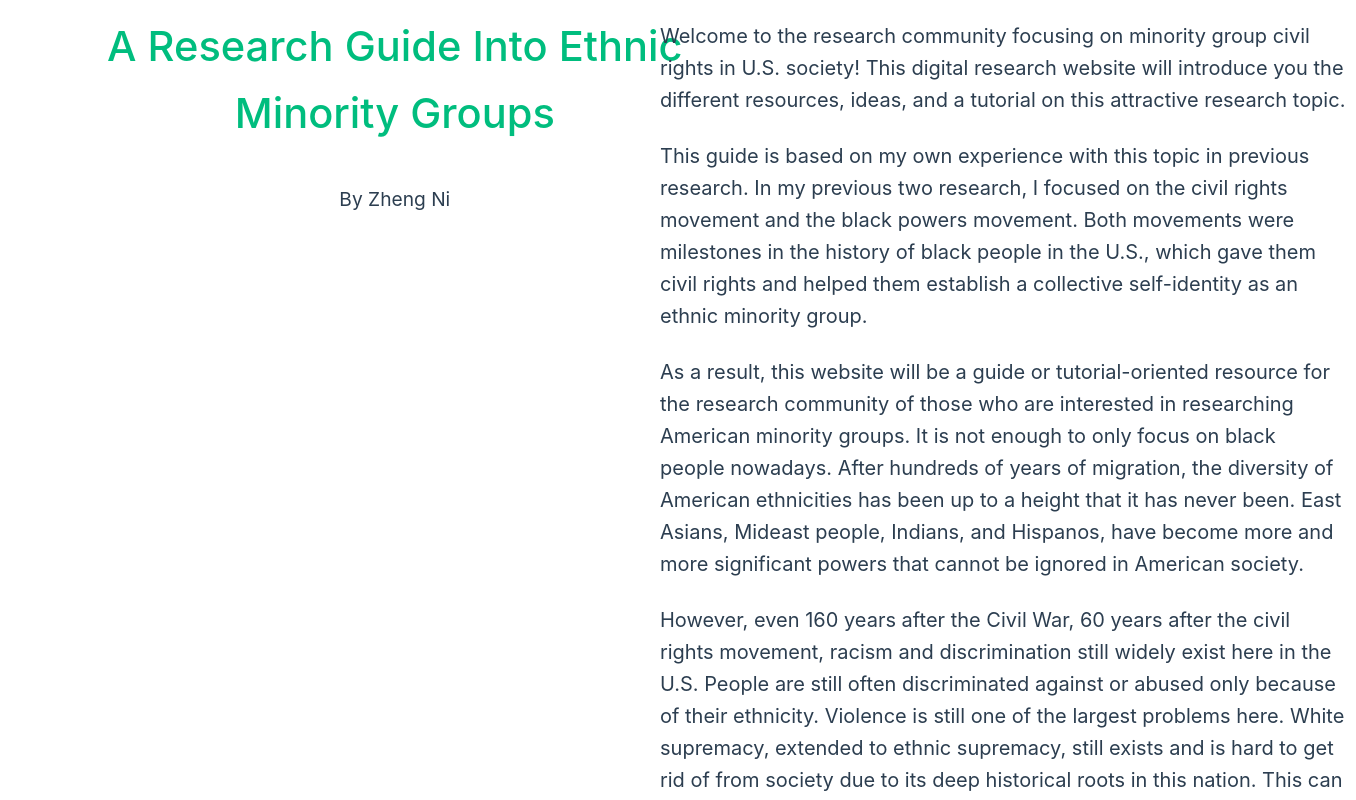
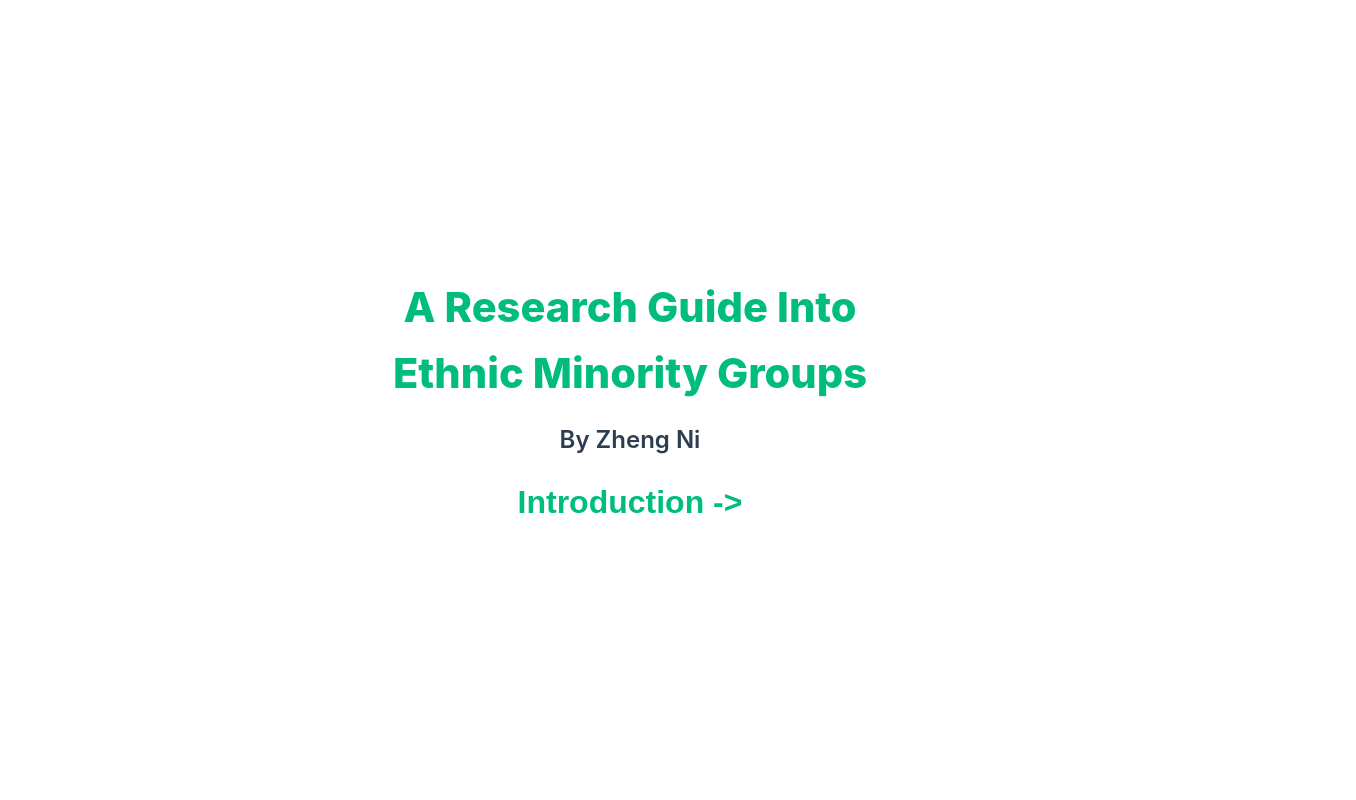
Before and after one commit to onetrue-6657/explore-minority-rights, a Vue app in the folder Major-Project/: page / in a window 1280 px wide. Shown: the top 800 px of the page, 1356 px wide, since content can reach past the window. Built offline with nearby package versions, Linux system fonts and the light colour scheme.

Commit message:
intro page basic elements

```diff
--- a/Major-Project/index.html
+++ b/Major-Project/index.html
@@ -5,6 +5,7 @@
     <link rel="icon" href="/favicon.ico">
     <meta name="viewport" content="width=device-width, initial-scale=1.0">
     <title>Research Guide</title>
+    <link href="https://fonts.googleapis.com/css2?family=Roboto:wght@400;500;700&display=swap" rel="stylesheet">
   </head>
   <body>
     <div id="app"></div>
--- a/Major-Project/src/App.vue
+++ b/Major-Project/src/App.vue
@@ -1,14 +1,22 @@
 <script setup>
-import HelloWorld from './components/HelloWorld.vue'
+import { ref } from 'vue';
+import Greetings from './components/Greetings.vue';
 import Introduction from './components/Introduction.vue';
+
+const showIntro = ref(false);
+
+const handleMouseEnter = () => {
+  showIntro.value = true;
+};
+
 </script>
 
 <template>
   <div class="intro-page">
-      <div class="wrapper">
-        <HelloWorld />
+      <div @mouseclick = "handleMouseEnter" class="greet">
+        <Greetings />
       </div>
-      <div class="intro">
+      <div class="intro" :class="{ 'intro-visible': showIntro}">
         <Introduction />
       </div>
   </div>
@@ -17,18 +25,34 @@ import Introduction from './components/Introduction.vue';
 <style scoped>
 .intro-page {
   display: flex;
+  align-items: center;
   justify-content: space-between;
   width: 200%;
+  height: 100vh;
 }
 
-.wrapper {
+.greet {
   flex: 1;
+  width: 100%;
   padding: 10px;
+  align-items: center;
+  transition: flex 2.0s ease;
 }
 
 .intro {
-  flex: 1;
+  flex: 0;
+  overflow: hidden;
+  width: 100%;
   padding: 10px;
+  max-height: 100vh;
+  transition: flex 2.0s ease, max-height 3.0s ease;
+}
+
+.intro-visible {
+  flex: 1.3;
+  max-height: 80vh;
+  opacity: 1;
+  overflow-y: auto;
 }
 
 /* @media (min-width: 1024px) {
--- a/Major-Project/src/assets/main.css
+++ b/Major-Project/src/assets/main.css
@@ -1,7 +1,8 @@
 @import './base.css';
+@import url('https://fonts.googleapis.com/css2?family=Roboto:wght@400;500;700&display=swap');
 
 #app {
-  max-width: 1280px;
+  max-width: 100%;
   margin: 0 auto;
   padding: 2rem;
   font-weight: normal;
--- /dev/null
+++ b/Major-Project/src/components/Greetings.vue
@@ -0,0 +1,79 @@
+<script setup>
+</script>
+
+<template>
+  <div class="greetings">
+    <h1 class="green" >A Research Guide Into <br> Ethnic Minority Groups</h1>
+    <h3>By Zheng Ni</h3>
+    <button>Introduction -></button>
+  </div>
+</template>
+
+<style scoped>
+.greetings {
+  display: flex;
+  flex-direction: column;
+  align-items: center;
+  justify-content: center;
+  text-align: center;
+  height: 100vh;
+}
+
+h1 {
+  font-weight: 800;
+  font-size: 2.6rem;
+  top: 10px;
+}
+
+button {
+  color: hsla(160, 100%, 37%, 1);
+  font-weight: 700;
+  font-size: 2rem;
+  margin-top: 2%;
+  background: none;
+  border: none;
+  cursor: pointer;
+  padding-bottom: 8px;
+  position: relative;
+}
+
+button::after {
+  content: '';
+  position: absolute;
+  left: 0;
+  bottom: 0;
+  width: 0;
+  height: 6px;
+
+  background-color: hsla(160, 100%, 37%, 1);
+  transition: width 1.2s ease;
+}
+
+button:hover::after {
+  width: 100%;
+}
+
+h3 {
+  font-weight: 600;
+  font-size: 1.5rem;
+  margin-top: 1%;
+}
+
+.greetings h1,
+.greetings h3 {
+  text-align: center;
+}
+
+@media (min-width: 1024px) {
+  .greetings h1,
+  .greetings h3 {
+    text-align: center;
+  }
+}
+</style>
+
+<script>
+export default {
+  name: 'GreetingsComponent'
+}
+</script>
--- a/Major-Project/src/components/HelloWorld.vue
+++ /dev/null
@@ -1,38 +0,0 @@
-<script setup>
-</script>
-
-<template>
-  <div class="greetings">
-    <h1 class="green">A Research Guide Into Ethnic Minority Groups</h1>
-    <h3>By Zheng Ni</h3>
-  </div>
-</template>
-
-<style scoped>
-.greetings {
-  width: 120%;
-}
-
-h1 {
-  font-weight: 500;
-  font-size: 2.6rem;
-  top: -10px;
-}
-
-h3 {
-  font-size: 1.2rem;
-  margin-top: 5%;
-}
-
-.greetings h1,
-.greetings h3 {
-  text-align: center;
-}
-
-@media (min-width: 1024px) {
-  .greetings h1,
-  .greetings h3 {
-    text-align: center;
-  }
-}
-</style>
--- a/Major-Project/src/components/Introduction.vue
+++ b/Major-Project/src/components/Introduction.vue
@@ -51,7 +51,9 @@
 
 <style scoped>
 .intro {
-    width: 120%;
+  width: 120%;
+  height: 100%;
+  box-sizing: border-box;
 }
 
 p {
```
